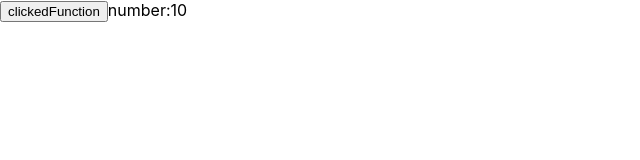
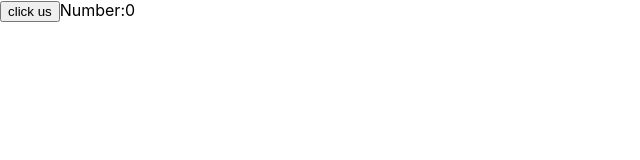
Before and after one commit to wansk46/React-step-by-step, a React (Create React App) app: page / in a window 1280 px wide. Shown: the top 160 px of the page, without its empty margins (0-640 px from the left). Built offline with nearby package versions, Linux system fonts and the light colour scheme.

Commit message:
[wansk]feat:App will increase number by 2 on every button click

```diff
--- a/src/App.js
+++ b/src/App.js
@@ -4,17 +4,16 @@ import './App.css';
 
 class App extends Component {
   state = {number:0}
-  alertUser = () => {alert("now you know how to handle onclick event")}
   add1toNumber = () => {
-    this.state.number++;
+    this.state.number=this.props.clickedFunction(this.state.number);
     this.setState({number:this.state.number});
 }
 
   render() {
     return (
       <div className="">
-      <button onClick ={this.props.clickedFunction}>clickedFunction</button>
-      <span>number:{this.props.defaultNum}</span>
+      <button onClick = {this.add1toNumber}>click {this.props.who}</button>
+      <span>Number:{this.state.number}</span>
       </div>
     );
   }
--- a/src/index.js
+++ b/src/index.js
@@ -4,7 +4,7 @@ import './index.css';
 import App from './App';
 import * as serviceWorker from './serviceWorker';
 
-ReactDOM.render(<App defaultNum={10} clickedFunction={() => {alert("you called clickedFunction")}} />, document.getElementById('root'));
+ReactDOM.render(<App who={"us"} clickedFunction={(number) => number+2} />, document.getElementById('root'));
 
 // If you want your app to work offline and load faster, you can change
 // unregister() to register() below. Note this comes with some pitfalls.
```
